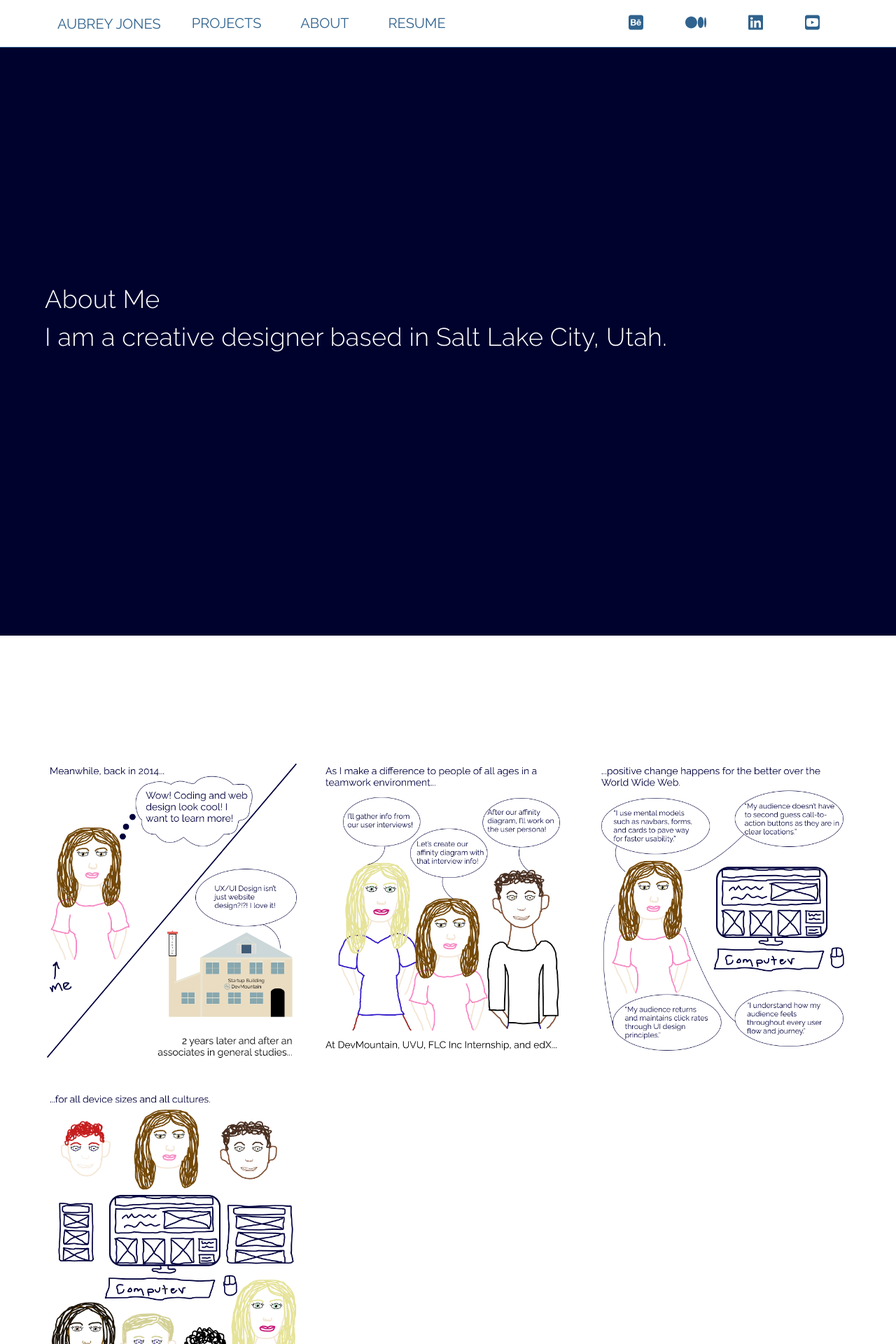
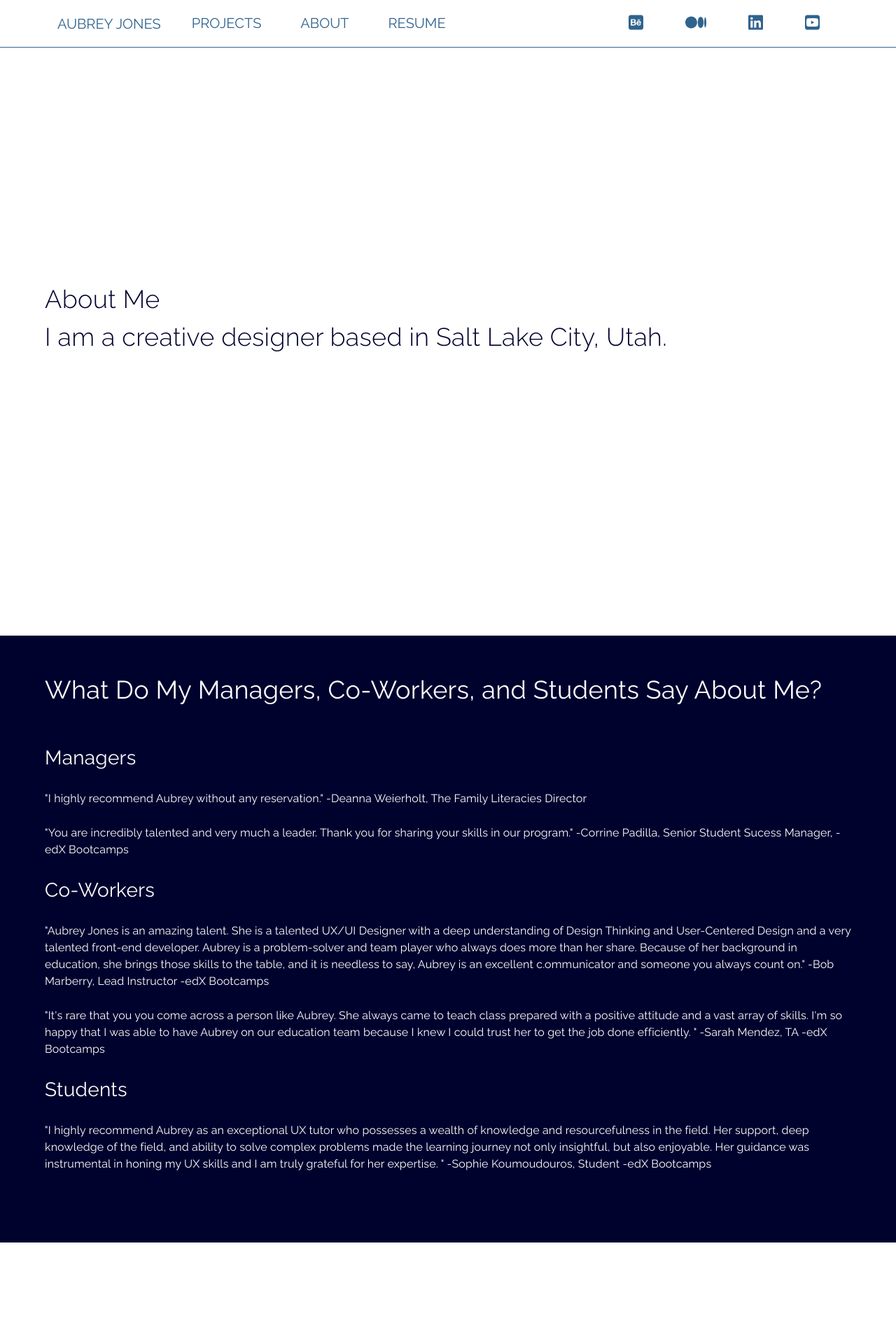
Before and after one commit to aubreyjonescreatives/ux-ui-portfolio, a React (Create React App) app: page /about in a window 1280 px wide. Shown: the top 1920 px of the page at 70% size. Built offline with nearby package versions, Linux system fonts and the light colour scheme.

Commit message:
updated layout and UI colors

```diff
--- a/src/Pages/About.js
+++ b/src/Pages/About.js
@@ -5,10 +5,10 @@ import Card from '@mui/material/Card';
 import CardMedia from '@mui/material/CardMedia';
 import Typography from '@mui/material/Typography';
 import Box from '@mui/material/Box';
-import StoryBoardBox1 from '../Images/aboutme/firstbox.png';
-import StoryBoardBox2 from '../Images/aboutme/secondbox.png';
-import StoryBoardBox3 from '../Images/aboutme/thirdbox.png';
-import StoryBoardBox4 from '../Images/aboutme/fourthbox.png';
+// import StoryBoardBox1 from '../Images/aboutme/firstbox.png';
+// import StoryBoardBox2 from '../Images/aboutme/secondbox.png';
+// import StoryBoardBox3 from '../Images/aboutme/thirdbox.png';
+// import StoryBoardBox4 from '../Images/aboutme/fourthbox.png';
 import MyDesignProcess from '../Images/aboutme/designprocess.png';
 //import MyTimeline from '../Images/aboutme/mytimeline.png';
 import { FontAwesomeIcon } from '@fortawesome/react-fontawesome';
@@ -29,7 +29,7 @@ const boxStylesA = {
 }
 
 const boxStylesAFirst = {
-  backgroundColor: '#00022E',
+  backgroundColor: '#ffffff',
   padding: '400px 0px',
 }
 
@@ -50,7 +50,7 @@ const boxStylesAFirst = {
   fontWeight: '300',
   fontSize: '36px',
   fontFamily: 'Raleway, sans-serif',
-  color: '#ffffff',
+  color: '#00022E',
 
   }
 
@@ -83,12 +83,12 @@ const headerStylesB = {
 
 
 
-const allcardStyles = {
- fontFamily: 'Raleway, sans-serif',
+// const allcardStyles = {
+//  fontFamily: 'Raleway, sans-serif',
 
 
 
-  }
+//   }
 
 
 
@@ -174,99 +174,6 @@ const About = () => {
 
 
 
-    <Box sx={boxStylesB}>
-
-
-    <Container>
-    <Typography sx={headerStylesB}>My design Story</Typography>
-    </Container>
-
-
-    <Container sx={allcardStyles}>
-
-<Row>
-
-{/* first card */}
-<Col sx={12} sm={6} md={4} xl={4}>
-    <Card sx={cardStyles}>
-  <CardMedia
-        component="img"
-        alt="My Story"
-        sx={cardStylesImage}
-        image={StoryBoardBox1}
-      />
-    </Card>
-
-
-    </Col>
-
-    {/* second card */}
-
-    <Col sx={12} sm={6} md={4} xl={4}>
-
-    <Card sx={cardStyles}>
- <CardMedia
-        component="img"
-        alt="My Story"
-        sx={cardStylesImage}
-        image={StoryBoardBox2}
-      />
-
-    </Card>
-
-
-    </Col>
-
-    {/* third card */}
-
-<Col sx={12} sm={6} md={4} xl={4}>
-
-    <Card sx={cardStyles}>
-    <CardMedia
-        component="img"
-        alt="My Story"
-        image={StoryBoardBox3}
-        sx={cardStylesImage}
-      />
-
-    </Card>
-
-
-
-    </Col>
-
-
-{/* fourth card */}
-
-
-<Col sx={12} sm={6} md={4} xl={4}>
-    <Card sx={cardStyles}>
-  <CardMedia
-        component="img"
-        alt="My Story"
-        sx={cardStylesImage}
-        image={StoryBoardBox4}
-      />
-    </Card>
-
-
-    </Col>
-
-
-
-
-
-    </Row>
-
-
-
-
-
-    </Container>
-
-
-
-    </Box>
 
     <Box sx={boxStylesA}>
 
--- a/src/Pages/Landing.js
+++ b/src/Pages/Landing.js
@@ -1,6 +1,7 @@
 import * as React from 'react';
 //import HeroImage from '../Images/landing/heroimage.png';
 import {Row, Col } from 'react-grid-system';
+import Nav from 'react-bootstrap/Nav';
 import Container from '@mui/material/Container';
 import Card from '@mui/material/Card';
 import CardMedia from '@mui/material/CardMedia';
@@ -12,7 +13,9 @@ import { Icon } from '@iconify/react';
 //import WebsiteUIDesignandRedesign from '../Images/codafi/websiteuidesign.png';
 import CCFinalMockups from '../Images/catwalkcompany/images/hi-fidelitywireframes/updated-signup-login.png';
 import FLCINCMockup from '../Images/algebra1images/heuristicimages/ruleone-old.png';
-import ApparelDesigns from '../Images/appareldesigns/define/journeymap.svg'
+import ApparelDesigns from '../Images/appareldesigns/define/journeymap.svg';
+import { FontAwesomeIcon } from '@fortawesome/react-fontawesome';
+import { faMedium, faBehanceSquare, faLinkedin,faSquareYoutube  } from '@fortawesome/free-brands-svg-icons' ;
 import '../../src/Portfolio.css';
 
 
@@ -26,17 +29,56 @@ const introStyles = {
 
 const introContainer = {
   width: '100%',
-  backgroundColor: '#00022E'
+  backgroundColor: '#00022E',
+  display: 'block'
 }
 
 const introText = {
-  textAlign: 'left',
+  textAlign: 'center',
   fontWeight: '300',
   fontSize: '36px',
   fontFamily: 'Raleway, sans-serif',
   color: '#ffffff',
 
 }
+
+
+
+
+const learnMoreLink = {
+  display: 'block',
+margin: '100px auto',
+backgroundColor: '#30638E',
+width: '200px',
+padding: '20px',
+border: '1px solid #ffffff',
+borderRadius: '40px',
+display: 'block',
+color: '#ffffff',
+textDecoration: 'none',
+textAlign: 'center',
+"&:hover": {
+  color: '#30638E',
+  backgroundColor: '#ffffff',
+  border: '1px solid #30638E'
+
+
+},
+
+
+
+}
+
+
+const learnMoreLinkIcon = {
+  color: '#00003D',
+  BackgroundColor: '#ffffff',
+  textDecoration: 'none',
+  textAlign: 'center',
+  display: 'block',
+  margin: '0 auto'
+
+  }
 
 
 const casestudyBox = {
@@ -117,14 +159,54 @@ color: '#30638E',
 
 
 
-const endStyles = {
-  height: '150px',
-  maxHeight: '150px',
-  width: '100%',
-  display: 'block'
+// const endStyles = {
+//   height: '150px',
+//   maxHeight: '150px',
+//   width: '100%',
+//   display: 'block'
 
-}
+// }
 
+
+const headerStylesB = {
+  paddingTop: '50px',
+  paddingBottom: '50px',
+  color: '#ffffff',
+  fontSize: '36px',
+  fontFamily: 'Raleway, sans-serif',
+
+
+
+  }
+
+
+
+const allIcons = {
+  paddingBottom: '50px'
+  }
+
+
+  const oneIcon = {
+
+    padding: '10px 0px',
+    margin: '0px'
+  }
+
+  const aboutIcon = {
+    fontFamily: 'Raleway, sans-serif',
+    textAlign: 'center',
+    fontSize: '20px',
+
+  }
+
+
+  const boxStylesBLast = {
+    backgroundColor: '#00022E',
+    paddingTop: '5px',
+    paddingBottom: '50px',
+    width: '100%'
+
+  }
 
 
 
@@ -143,17 +225,26 @@ return (
 <Box sx={introStyles} className="introStyles">
 
 <Container sx={introContainer} className="introContainer">
-<Typography sx={introText}>Hello, I'm Aubrey.</Typography>
+
+<Typography sx={introText}>Hello, I'm Aubrey. </Typography>
 
 
-<Typography sx={introText}>A strategic and creative storyteller.</Typography>
+<Typography sx={introText}>A strategic and creative storyteller. <Icon icon="game-icons:fairy-wand" className="heroIcon"/></Typography>
 
-<Icon icon="game-icons:fairy-wand" className="heroIcon"/>
+</Container>
+<Container>
+<Row>
+<Link sx={learnMoreLink} href={`#projects`}>LEARN MORE <Icon icon="bi:chevron-down" sx={learnMoreLinkIcon} /></Link>
+</Row>
+
+
+</Container>
+
+
 
 
 {/* <Typography sx={introText}>I am always ready for a challenge that helps customers have a better human-centered experience through collaboration, research, and visual design.</Typography> */}
 
-</Container>
 
 </Box>
 
@@ -286,10 +377,47 @@ return (
     </Box>
 
 
-    <Box sx={endStyles}>
-
-
-</Box>
+    <Box sx={boxStylesBLast}>
+    <Container>
+    <Typography sx={headerStylesB}>Connect</Typography>
+    </Container>
+<Container sx={allIcons}>
+<Row>
+      <Col sx={12} sm={4} md={3}>
+    <Container sx={oneIcon} className="footerSocialIcon">
+    <Nav.Link href="https://www.behance.net/aubreyjonesdesign" target="_blank" className="footerSocial">
+      <FontAwesomeIcon icon={faBehanceSquare} className="footerIcon"/>
+      <Typography sx={aboutIcon}>Behance</Typography>
+      </Nav.Link>
+    </Container>
+    </Col>
+    <Col sx={12} sm={4} md={3}>
+    <Container sx={oneIcon} className="footerSocialIcon">
+    <Nav.Link href="https://medium.com/@aubreyjonescreatives" target="_blank" className="footerSocial">
+      <FontAwesomeIcon icon={faMedium} className="footerIcon"/>
+      <Typography sx={aboutIcon}>Medium</Typography>
+      </Nav.Link>
+    </Container>
+    </Col>
+    <Col sx={12} sm={4} md={3}>
+    <Container sx={oneIcon} className="footerSocialIcon">
+    <Nav.Link href="https://www.linkedin.com/in/aubrey-jones" target="_blank" className="footerSocial">
+      <FontAwesomeIcon icon={faLinkedin} className="footerIcon"/>
+      <Typography sx={aboutIcon}>LinkedIn</Typography>
+      </Nav.Link>
+    </Container>
+    </Col>
+    <Col sx={12} sm={4} md={3}>
+    <Container sx={oneIcon} className="footerSocialIcon">
+    <Nav.Link href="https://www.youtube.com/channel/UCw4Fi6cUbn67D18LqTPQymA" target="_blank" className="footerSocial">
+      <FontAwesomeIcon icon={faSquareYoutube} className="footerIcon"/>
+      <Typography sx={aboutIcon} >YouTube</Typography>
+      </Nav.Link>
+    </Container>
+    </Col>
+    </Row>
+    </Container>
+    </Box>
 
 
 </>
--- a/src/Pages/Resume.js
+++ b/src/Pages/Resume.js
@@ -22,7 +22,7 @@ const boxStylesAFirst = {
 }
 
 const boxStylesALast = {
-  backgroundColor: '#ffffff',
+  backgroundColor: '#00022E',
   paddingBottom: '250px'
 }
 
@@ -39,7 +39,7 @@ const boxStylesA = {
     margin: '50px auto',
     fontSize: '36px',
     fontFamily: 'Raleway, sans-serif',
-    color: '#00003D',
+    color: '#ffffff',
 
     }
 
@@ -55,7 +55,8 @@ const cardStyles = {
 
   const paragraphB = {
     fontFamily: 'Raleway, sans-serif',
-    margin: '20px 0px 75px 0px'
+    margin: '20px 0px 75px 0px',
+    color: '#ffffff'
   }
 
 
@@ -66,15 +67,16 @@ const resumelink = {
   fontFamily: 'Raleway, sans-serif',
   textDecoration: 'none',
   backgroundColor: '#30638E',
+  border: '1px solid #ffffff',
   borderRadius: '50px',
   padding: '20px',
   color: 'white',
   width: '200px',
   textAlign: 'center',
   "&:hover": {
-    color: 'white',
-    backgroundColor: '#00003D',
-   // border: '1px solid #30638E',
+    color: '#30638E',
+  backgroundColor: '#ffffff',
+    border: '1px solid #30638E',
     cursor: 'pointer'
 
   }
--- a/src/Portfolio.css
+++ b/src/Portfolio.css
@@ -1,6 +1,5 @@
 body {
     font-family: 'Playfair Display', serif;
-
 
 }
 
@@ -144,25 +143,24 @@ padding: 10px;
 
 
 .heroIcon {
-    padding-top: 40px;
-    padding-left: 0px;
-    font-size: 100px;
+    padding-bottom: 40px;
+    padding-right: 80px;
+    font-size: 120px;
     color: #ffffff;
     position: relative;
   animation-name: fairy-wand;
   animation-duration: 4s;
-  animation-iteration-count: infinite;
+   animation-iteration-count: infinite;
   /* animation-iteration-count: 2; */
   animation-direction: alternate;
 }
 
 @keyframes fairy-wand {
-    0%   {color:red; left:0px;}
-    20%  {color: orange; left:100px; top: 20px}
-    40%  {color:yellow; left:200px; top: 0px}
-    60%  {color:green; left:300px; top: 20px}
-    80%  {color: lightblue; left:400px; top: 0px}
-    100%  {color: lavender; left:500px; top: 20px}
+    0%   {color:red;}
+    25%  {color: orange;}
+    50%  {color:yellow;}
+    75%  {color:green;}
+    100%  {color: lightblue;}
 
 
 }
@@ -173,6 +171,40 @@ padding: 10px;
     cursor: pointer;
 
   }
+
+.footerSocialIcon {
+    color: #ffffff;
+    padding-top: 5px;
+
+}
+
+
+
+
+  .footerSocial {
+    text-align: center;
+  background-color: #30638E;
+  color: #ffffff;
+
+  }
+
+
+  .footerIcon {
+    font-size: 42px;
+    background-color: #ffffff;
+    color: #30638E;
+    padding: 8px;
+    border: 1px solid #ffffff;
+    border-radius: 10px;
+  }
+
+
+  .footerIcon:hover {
+    background-color: #30638E;
+    color: #ffffff;
+
+    }
+
 
 
 
```
Also changed, not shown: 1 other file (tests, documents, lock files or other folders).
